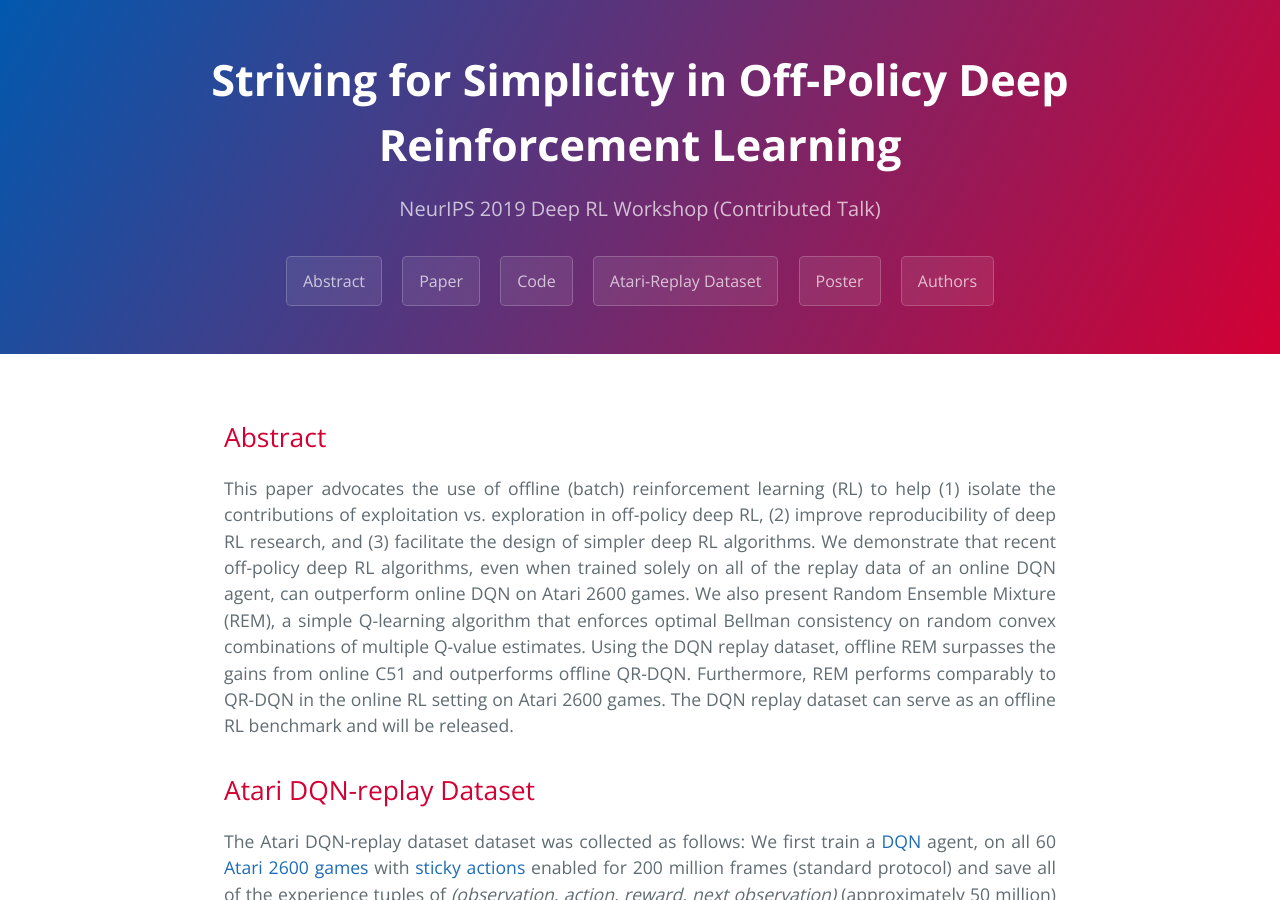
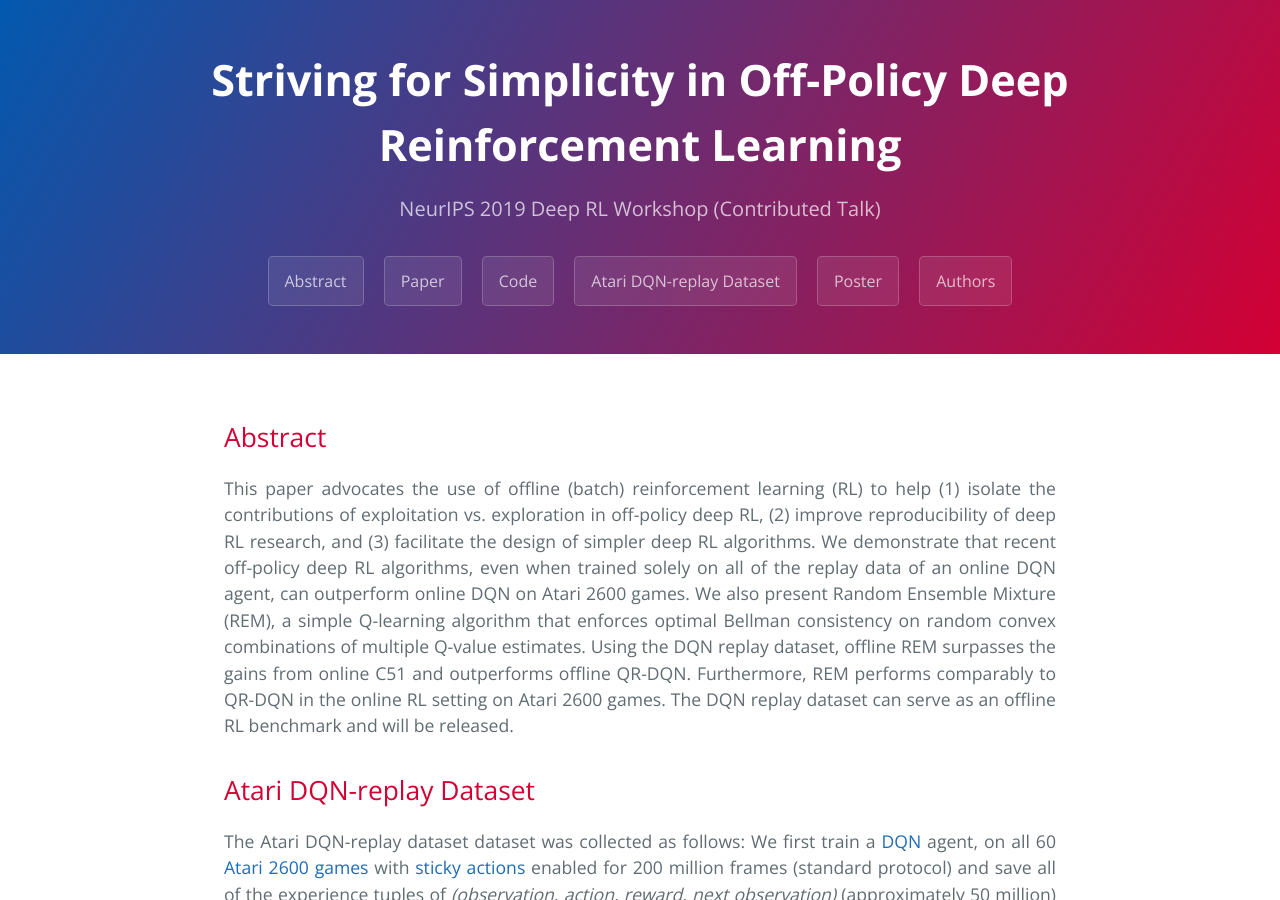
Before and after one commit to satbird/satbird.github.io, a Jekyll site: the page built from index.md, in a window 1280 px wide and 900 px high. Built offline with Jekyll 4.4.1, drawn with Linux system fonts in a browser that asks for light colours.

Commit message:
Fix name

```diff
--- a/_config.yml
+++ b/_config.yml
@@ -6,6 +6,6 @@ buttons:
   Abstract: '#abstract'
   Paper: 'https://arxiv.org/abs/1907.04543'
   Code: 'https://github.com/google-research/batch_rl'
-  Atari-Replay Dataset: https://pantheon.corp.google.com/storage/browser/atari-replay-datasets
+  Atari DQN-replay Dataset: https://pantheon.corp.google.com/storage/browser/atari-replay-datasets
   Poster: 'pdfs/neurips_drl_poster.pdf'
   Authors: '#authors'
```
